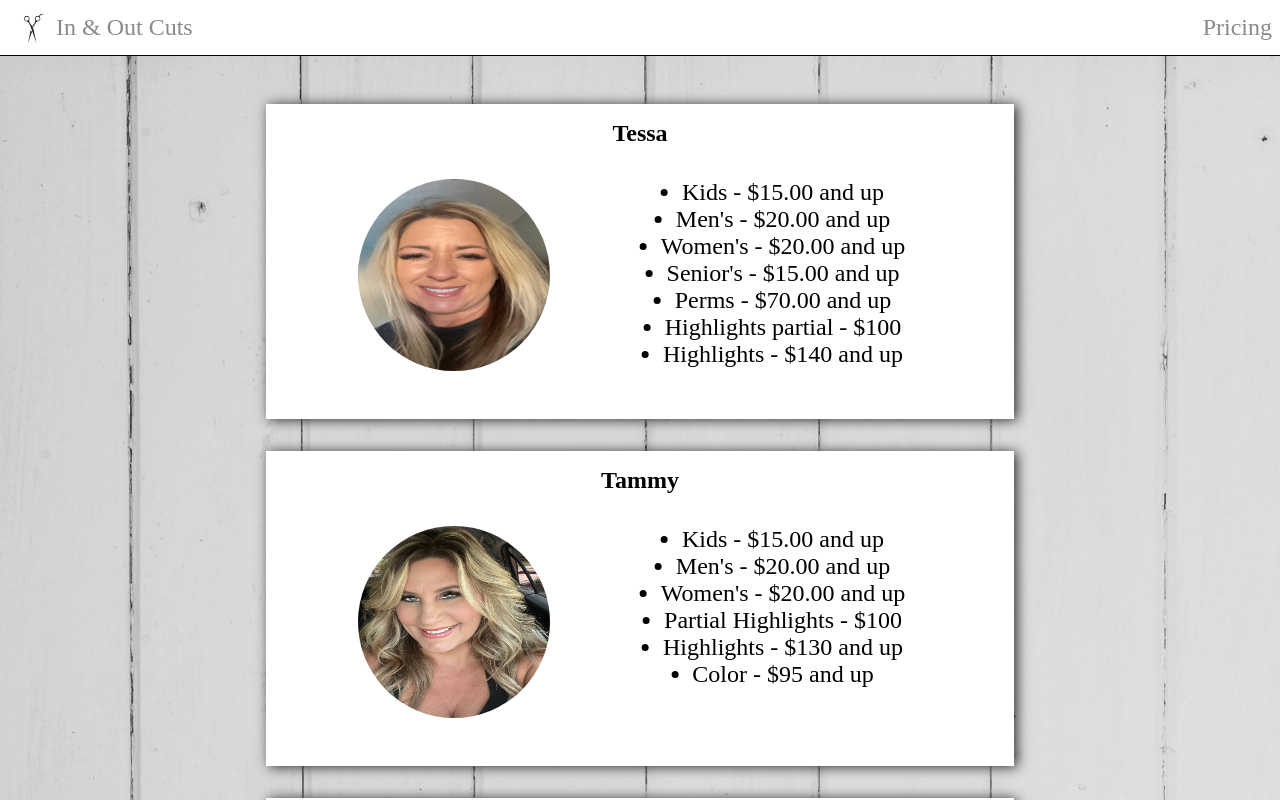
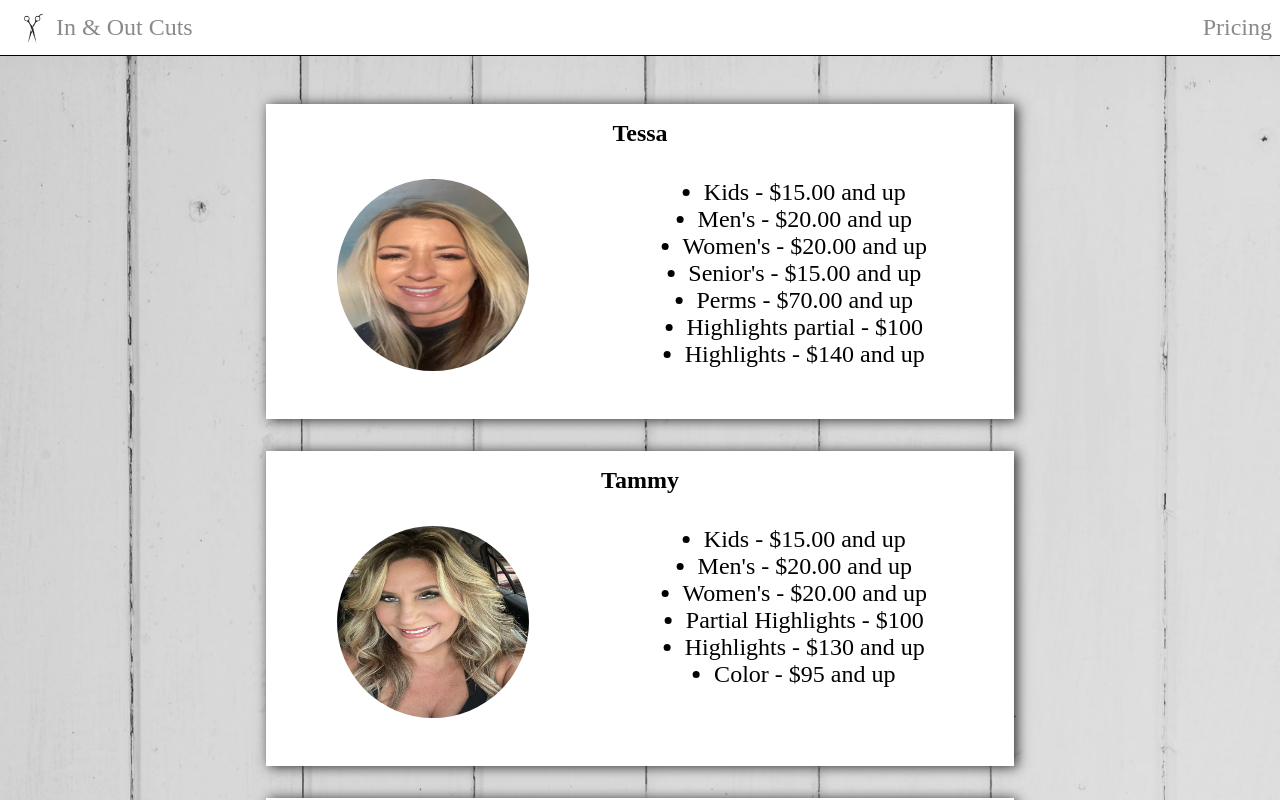
Before and after one commit to JMSONNE/In-Out, a React (Vite) app: page /pricing in a window 1280 px wide. Shown: the top 800 px of the page. Built offline with nearby package versions, Linux system fonts and the light colour scheme.

Commit message:
added margin to avatar just in case

```diff
--- a/src/index.css
+++ b/src/index.css
@@ -121,6 +121,7 @@ body {
   border-radius: 100%;
   width: 12rem;
   height: 12rem;
+  margin-right: 10%;
 }
 .flex-wrapper {
   display: flex;
```
